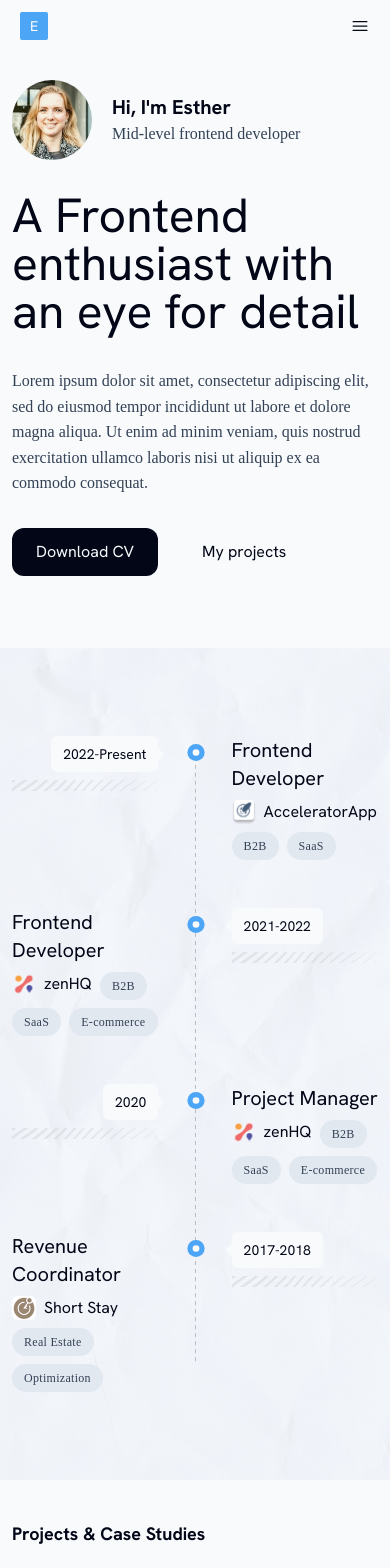
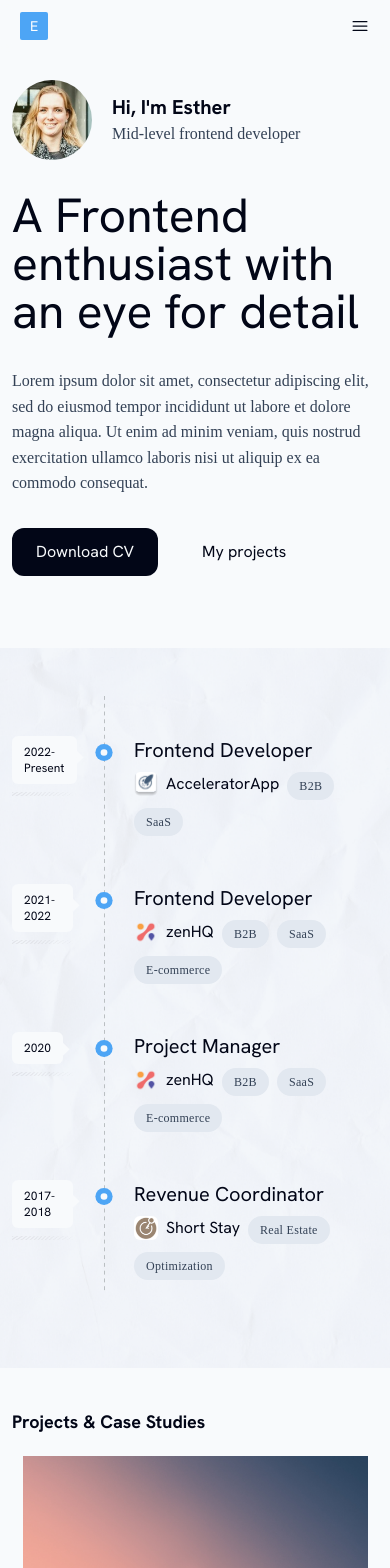
Before and after one commit to Esther-tech/portfolio-2024, a Next.js app: page / in a window 390 px wide. Shown: the top 1568 px of the page. Built offline with nearby package versions, Linux system fonts and the light colour scheme.

Commit message:
improve responsiveness experience section

```diff
--- a/components/experience.tsx
+++ b/components/experience.tsx
@@ -20,11 +20,11 @@ export default function Experience() {
             return (
               <div
                 key={i}
-                className={`flex my-12 justify-between ${
-                  reverse && "flex-row-reverse"
+                className={`flex my-12 justify-between flex-row-reverse sm:flex-row ${
+                  reverse && "sm:flex-row-reverse"
                 }`}
               >
-                <div className="w-2/5">
+                <div className="w-8/12 sm:w-2/5">
                   <h3 className="text-xl capitalize mb-2">{title}</h3>
                   <div className="flex gap-2 flex-wrap">
                     <Image
@@ -48,15 +48,17 @@ export default function Experience() {
                   alt="indicator"
                   className="z-10 ml-[1px] relative self-start mt-2"
                 />
-                <div className={`w-2/5 ${reverse && "text-right"}`}>
-                  <div className="inline-block py-2 px-3 mb-2 text-sm bg-slate-50 rounded-md relative">
+                <div
+                  className={`w-2/12 sm:w-2/5 ${reverse && "sm:text-right"}`}
+                >
+                  <div className="inline-block py-2 px-3 mb-2 text-xs sm:text-sm bg-slate-50 rounded-md relative">
                     <Image
                       src={arrow}
                       width="8"
                       height="8"
                       alt="arrow"
-                      className={`absolute top-[30%] ${
-                        reverse ? "right-[-7px] rotate-180" : "left-[-7px]"
+                      className={`absolute top-[30%] right-[-7px] rotate-180 ${
+                        !reverse && "sm:left-[-7px] sm:rotate-0"
                       }`}
                     />
                     <div>{year}</div>
@@ -76,7 +78,7 @@ export default function Experience() {
             height="400"
             width="1"
             alt="vertical divider"
-            className="absolute top-[-2.5rem] left-1/2 h-[110%]"
+            className="absolute top-[-2.5rem] left-1/4 sm:left-1/2 h-[110%]"
           />
         </div>
       </PageSection>
--- a/components/header.tsx
+++ b/components/header.tsx
@@ -7,7 +7,7 @@ import { Bars3Icon, XMarkIcon } from "@heroicons/react/24/solid";
 export default function Header() {
   const [navOpen, setNavOpen] = useState<boolean>(false);
   return (
-    <header className="fixed left-0 right-0 top-0 bg-slate-50 bg-opacity-80 backdrop-blur-[0.4rem]">
+    <header className="fixed left-0 right-0 top-0 bg-slate-50 bg-opacity-80 backdrop-blur-[0.4rem] z-50">
       <div className="max-w-screen-md m-auto py-3 px-5">
         <div className="flex justify-between ">
           <Link href="/">
```
